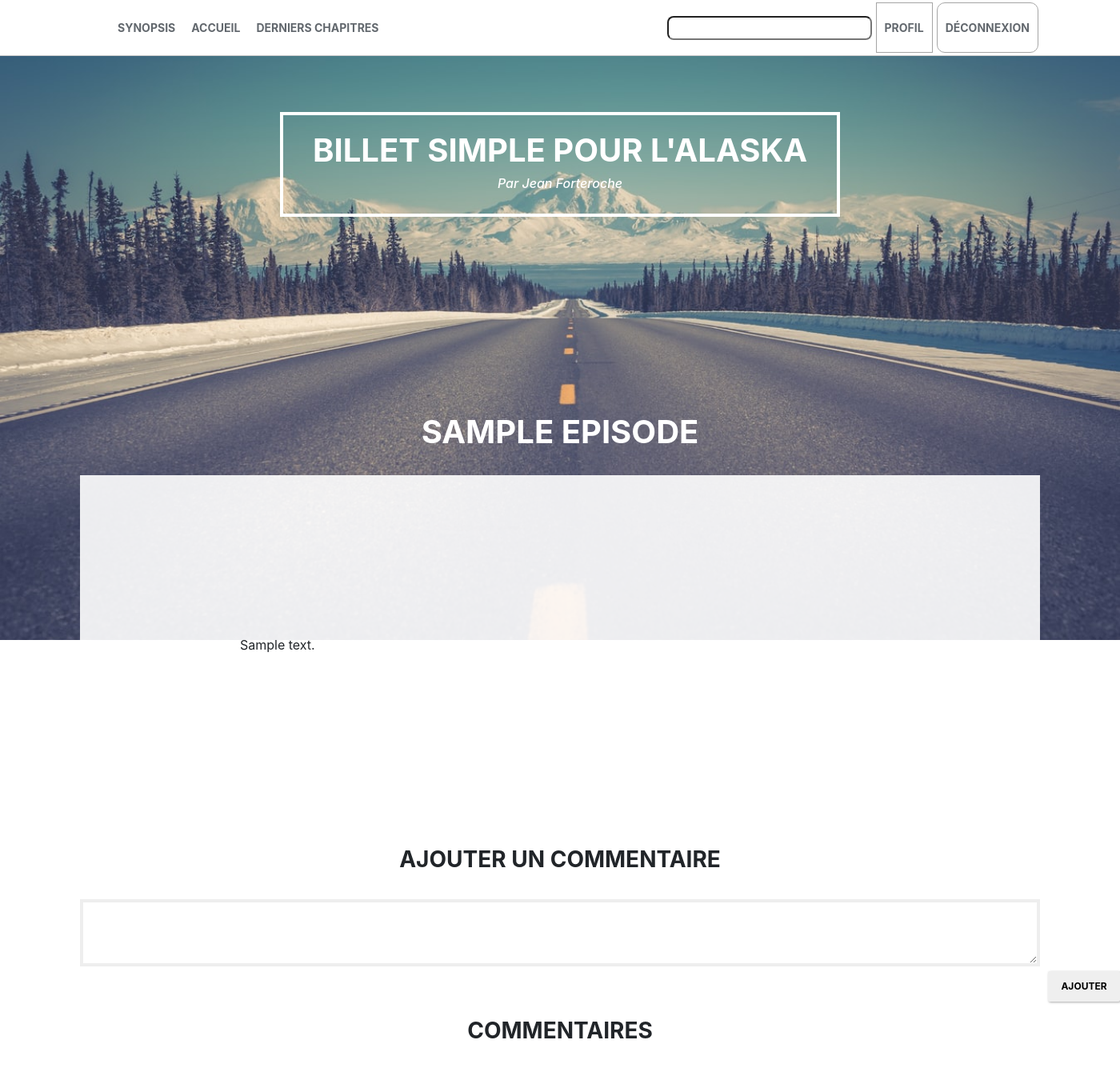
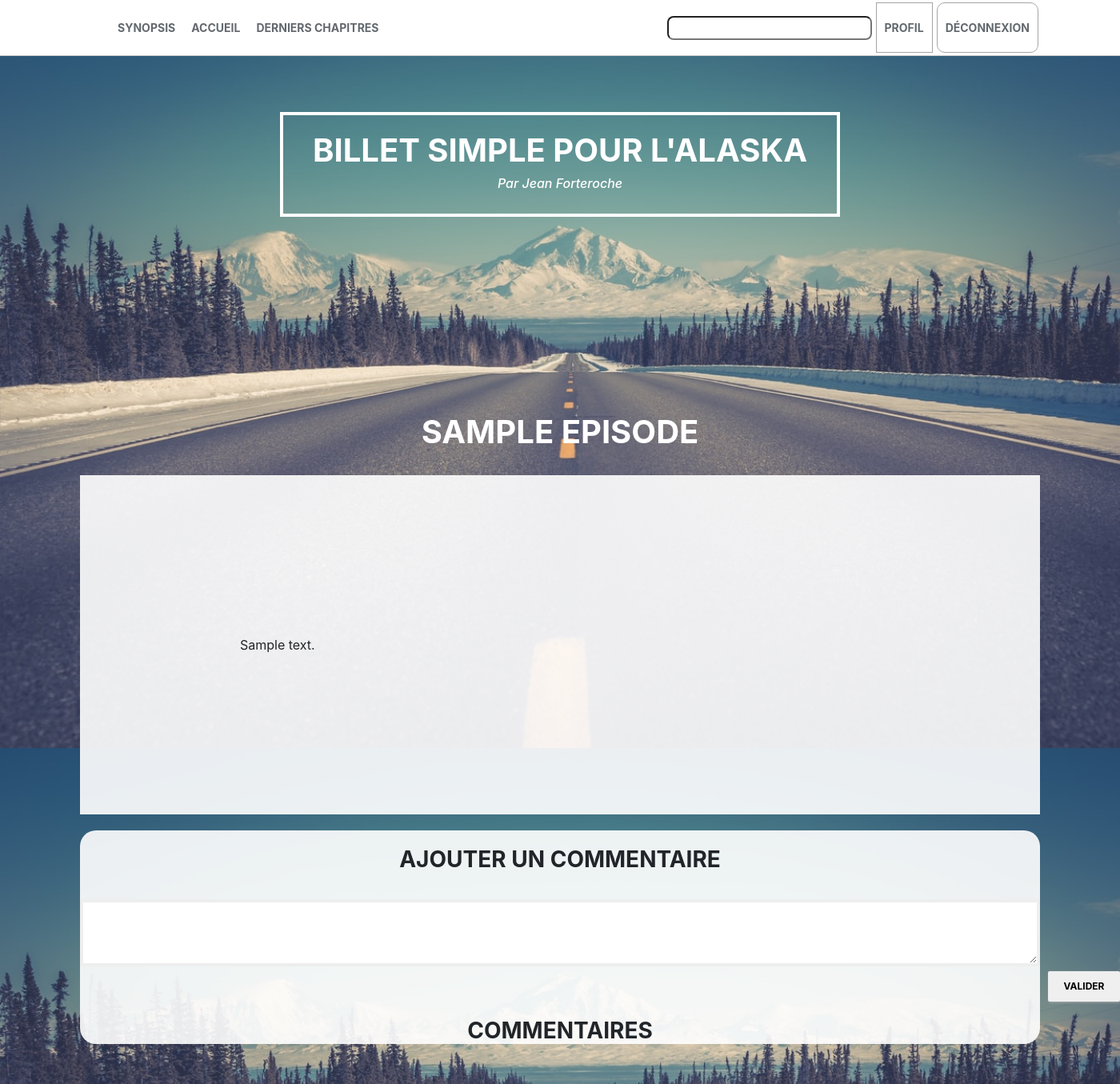
Before and after one commit to NicoJllt/Projet4bis, a PHP site: template templates/single_episode.php in a window 1400 px wide. Shown: the whole page at 80% size. Before the commit the page ends 1298 px from the top, so only its background shows below. Run offline with PHP 8.4, Linux system fonts and the light colour scheme; the template is opened without the code that fills it: most values are stand-ins (such as "Sample title", 1, 10 or a date in 2020); data that the repository does not hold is empty.

Commit message:
correction pb background image, affichage options commentaires si bon utilisateur/admin, css

```diff
--- a/public/css/frontend.css
+++ b/public/css/frontend.css
@@ -1,25 +1,19 @@
-html, body {
-    height: 100%;
-}
-
-.blocpage {
+body {
     background: url("image-fond.jpeg");
-    background-position: center center;
+    background-position: center;
     background-repeat: no-repeat;
     background-attachment: fixed;
     -webkit-background-size: cover;
     -moz-background-size: cover;
     -o-background-size: cover;
     background-size: cover;
+
     height: 100%;
-
-
-/*
-    position: fixed;
+    width: 100%;
+    min-width: 100%;
     min-height: 100%;
-    min-width: 100%;
-    width: auto;
-    height: auto; */
+    top: 0;
+    left: 0;
 }
 
 .row {
@@ -452,14 +446,14 @@ html, body {
     display: block;
 }
 
-#comment-form-content {
+#comment-content-form {
     position: relative;
     border: 4px solid #eeeeee;
     margin: 0 auto;
     width: 100%;
 }
 
-#comment-form-submit  {
+#comment-submit-form  {
     display: block;
     position: relative;
     width: 90px;
@@ -477,7 +471,7 @@ html, body {
     font-size: 12px;
 }
 
-#comment-form-submit:hover  {
+#comment-submit-form:hover  {
     background-color: rgba(255, 255, 255, 0.5);
 }
 
@@ -507,6 +501,7 @@ html, body {
 }
 
 .comment-options {
+    align-self: center;
     width: 230px;
     margin-top: 10px;
     line-height: 0.5em;
@@ -541,7 +536,21 @@ html, body {
 }
 
 .submit-form {
+    position: relative;
+    text-align: center;
+    padding: 10px;
+    border: none;
+    border-radius: 2px;
+    box-shadow: 1px 1px 3px #aaa;
+    color: black;
+    text-transform: uppercase;
+    font-weight: bold;
+    font-size: 12px;
     margin: 10px;
+}
+
+.submit-form:hover {
+    background-color: rgba(255, 255, 255, 0.5);
 }
 
 /* Partie boutons changement d'épisode */
--- a/templates/form_message.php
+++ b/templates/form_message.php
@@ -1,12 +1,12 @@
 <?php
 $route = isset($post) && $post->get('messageId') ? 'editMessage' : 'addMessage';
-$submit = $route === 'addMessage' ? 'Ajouter' : 'Mettre à jour';
+$submit = $route === 'addMessage' ? 'Valider' : 'Mettre à jour';
 ?>
 
 <form method="post"  id="comment-form" action="../public/index.php?route=<?= $route; ?>&episodeId=<?= htmlspecialchars($episode->getEpisodeId()); ?>">
     <?= isset($post) ? htmlspecialchars($post->get('username')) : ''; ?><br>
     <?= isset($errors['username']) ? $errors['username'] : ''; ?>
-    <textarea id="comment-form-content" name="content" rows="3"><?= isset($post) ? htmlspecialchars($post->get('content')) : ''; ?></textarea><br>
+    <textarea id="comment-content-form" name="content" rows="3"><?= isset($post) ? htmlspecialchars($post->get('content')) : ''; ?></textarea><br>
     <?= isset($errors['content']) ? $errors['content'] : ''; ?>
-    <input type="submit" value="<?= $submit; ?>" id="comment-form-submit" name="submit">
+    <input type="submit" value="<?= $submit; ?>" id="comment-submit-form" name="submit">
 </form>
--- a/templates/single_episode.php
+++ b/templates/single_episode.php
@@ -53,17 +53,17 @@ $this->title = 'Episode';
                     include('form_message.php');
                 } else {
                 ?>
-                    <p>Vous devez vous connecter afin de pouvoir ajouter un commentaire.</p>
+                    <p>Vous devez vous connecter afin de pouvoir interagir.</p>
                 <?php
                 }
                 ?>
             </div>
 
             <h3>Commentaires</h3>
-            <div id="show-comments">
             <?php
             foreach ($messages as $message) {
             ?>
+                <div id="show-comments">
                     <div class="comment-div">
                         <div class="comment-username">Rédigé par : <?= htmlspecialchars($message->getUsername()) ?></div>
                         <div class="comment-date">Le : <?= htmlspecialchars($message->getDateMessage()) ?></div>
@@ -86,17 +86,28 @@ $this->title = 'Episode';
                             <?php
                             }
                             ?>
+                            <?php
+                            if ($this->session->get('username') === htmlspecialchars($message->getUsername())) {
+                            ?>
                                 <p><a href="../public/index.php?route=editMessage&messageId=<?= $message->getMessageId(); ?>&episodeId=<?= $episode->getEpisodeId(); ?>">Modifier le commentaire</a></p>
+                            <?php
+                            }
+                            ?>
+                            <?php
+                            if (($this->session->get('role') === 'admin') || ($this->session->get('username') === htmlspecialchars($message->getUsername()))) {
+                            ?>
                                 <p><a href="../public/index.php?route=deleteMessage&messageId=<?= $message->getMessageId(); ?>">Supprimer le commentaire</a></p>
+                            <?php
+                            }
+                            ?>
                         </div>
                     <?php
                     }
                     ?>
-
+                </div>
             <?php
             }
             ?>
-            </div>
         </section>
     </div>
 </body>
--- a/templates/synopsis.php
+++ b/templates/synopsis.php
@@ -22,7 +22,6 @@
                     <div id="synopsis-content">
                         <h1>Résumé de l'histoire</h1>
                         <p>Lorem ipsum dolor sit amet, consectetur adipiscing elit. Etiam accumsan nisl et ultricies sagittis. Nullam sapien lectus, placerat eget augue ac, vehicula dapibus massa. Praesent maximus venenatis gravida. Etiam quis sagittis libero. Donec suscipit varius dui, eu interdum nunc suscipit non. Cras et nisl quis tellus pretium facilisis vitae at quam. Etiam posuere semper urna, eget laoreet eros imperdiet ut. Morbi hendrerit at diam nec convallis. Praesent auctor fringilla nisi, sed volutpat massa volutpat ac. In id venenatis sem. Vivamus tincidunt, velit a blandit rhoncus, erat quam placerat erat, vitae tempus velit justo ac nisi. Vivamus accumsan bibendum suscipit.
-                            Proin quis quam lobortis, scelerisque orci a, accumsan sapien. Maecenas laoreet dui vel mauris hendrerit feugiat. Donec ut mollis nisl, id dictum ex. In hac habitasse platea dictumst. Curabitur et semper ex. Integer mollis nibh sit amet nisi rhoncus, vitae egestas nisi vulputate. Aenean nec porta magna. Pellentesque in lobortis ex. Morbi sit amet velit sed dui euismod finibus. Pellentesque a mi augue. Quisque vulputate, sapien sed dignissim facilisis, ex orci vehicula quam, in aliquam odio eros et dui. Class aptent taciti sociosqu ad litora torquent per conubia nostra, per inceptos himenaeos. Nullam eget ultrices sem. Nulla augue justo, pulvinar quis mauris a, luctus suscipit velit.
                         </p>
                     </div>
                 </div>
```
Also changed, not shown: public/css/backend.css (+41 -1 lines), templates/update_password.php (+9 -6 lines). Lines whose indentation alone changed are shown as unchanged.
